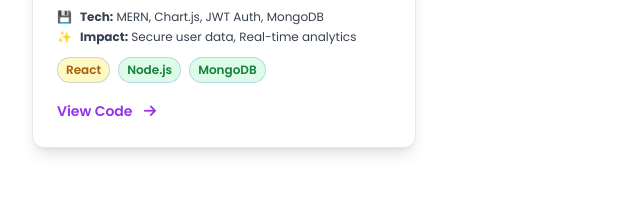
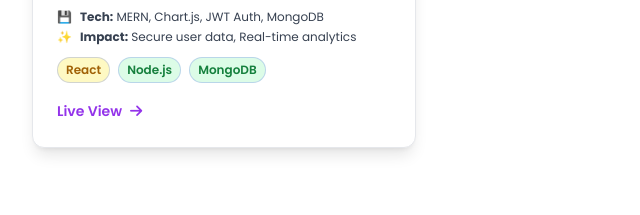
Before and after one commit to raghulpalanikumar/Portfolios, a plain HTML site: page index.html in a window 1280 px wide. Shown: the part 6585-6800 px from the top of the page, 0-640 px from the left. Drawn offline with nearby package versions, Linux system fonts and the light colour scheme.

Commit message:
Update index.html

```diff
--- a/index.html
+++ b/index.html
@@ -993,7 +993,7 @@
                             <span class="tech-badge px-2 py-1 rounded-full text-xs font-semibold bg-green-100 text-green-700">MongoDB</span>
                         </div>
                         <a href="https://finance-tracker-01.vercel.app/" class="inline-block text-purple-600 font-semibold hover:text-pink-600 transition-colors text-sm">
-                            View Code <i class="fas fa-arrow-right ml-2"></i>
+                            Live View<i class="fas fa-arrow-right ml-2"></i>
                         </a>
                     </div>
                 </div>
```
